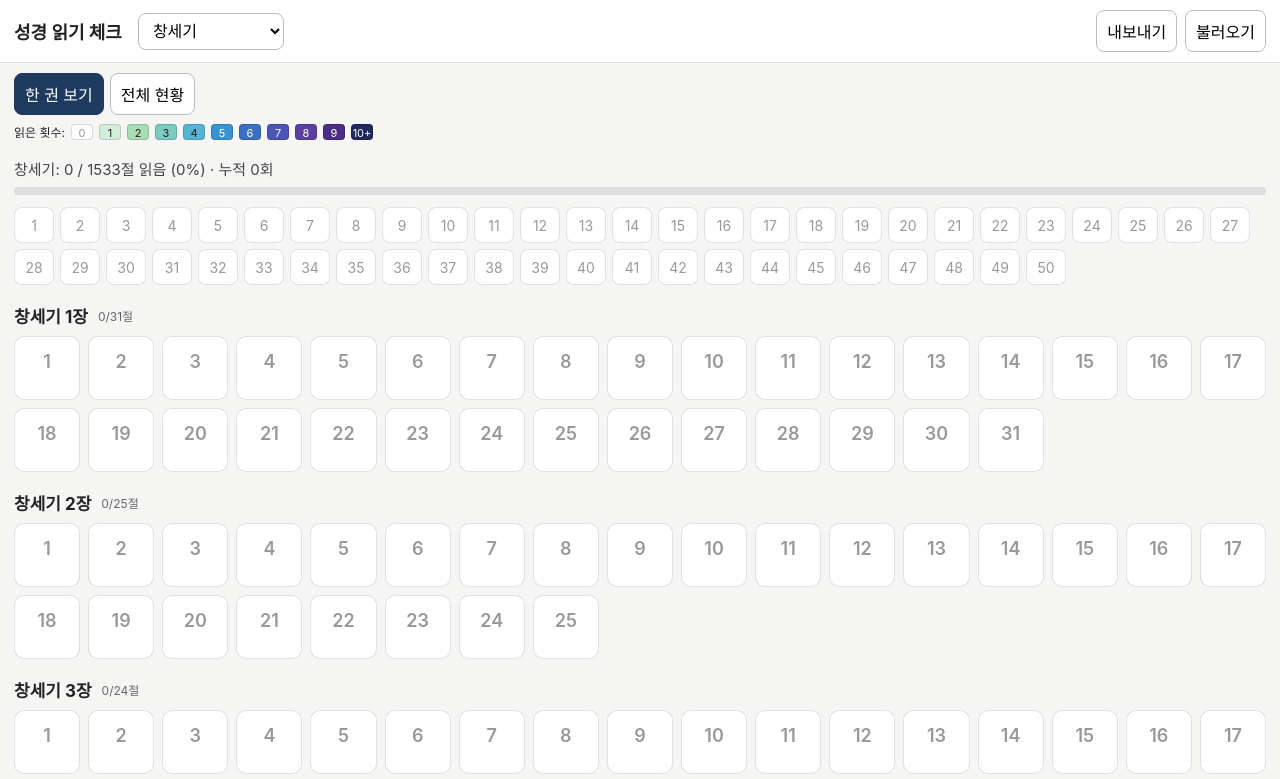
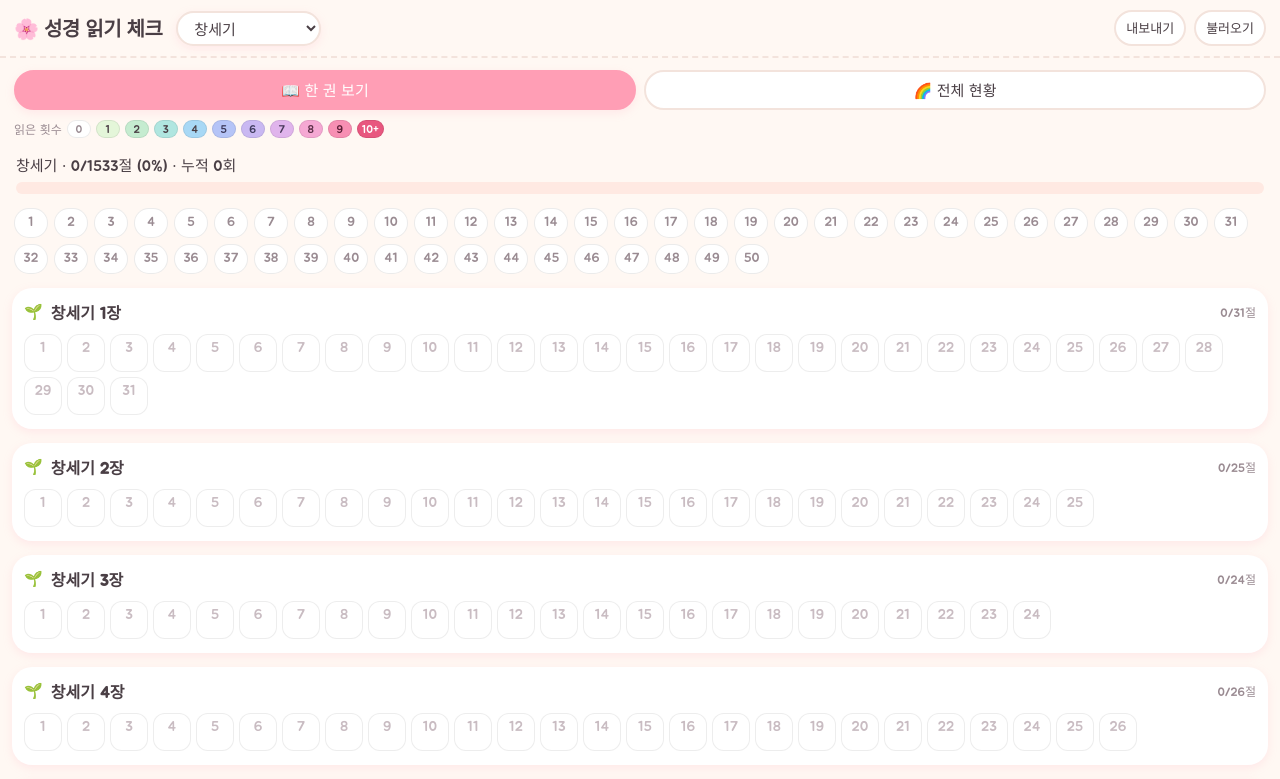
Before and after one commit to ykmoon316/bible-check, a plain HTML site: page index.html in a window 1280 px wide. Shown: the top 779 px of the page. Drawn offline with Linux system fonts and the light colour scheme.

Commit message:
Update index.html

```diff
--- a/index.html
+++ b/index.html
@@ -4,68 +4,142 @@
 <meta charset="UTF-8">
 <meta name="viewport" content="width=device-width, initial-scale=1, user-scalable=no">
 <meta name="apple-mobile-web-app-capable" content="yes">
+<meta name="theme-color" content="#fff4f0">
 <title>성경 읽기 체크</title>
 <style>
+  :root {
+    --bg: #fff8f3;
+    --card: #ffffff;
+    --ink: #4a3f45;
+    --sub: #9a8b92;
+    --line: #f3e3dc;
+    --accent: #ff9eb5;
+    --accent2: #ffc9a8;
+    --shadow: 0 3px 10px rgba(255, 158, 181, .18);
+  }
   * { box-sizing: border-box; -webkit-tap-highlight-color: transparent; }
-  body { margin: 0; font-family: -apple-system, 'Apple SD Gothic Neo', sans-serif; background: #f5f5f4; color: #222; }
-  header { position: sticky; top: 0; z-index: 5; background: #fff; border-bottom: 1px solid #ddd; padding: 10px 14px; display: flex; flex-wrap: wrap; gap: 8px; align-items: center; }
-  header h1 { font-size: 18px; margin: 0 8px 0 0; }
-  select, button { font-size: 16px; padding: 8px 10px; border-radius: 8px; border: 1px solid #bbb; background: #fff; }
+  body {
+    margin: 0;
+    font-family: 'Jua', 'Apple SD Gothic Neo', 'Nanum Gothic', -apple-system, sans-serif;
+    background: var(--bg);
+    color: var(--ink);
+  }
+
+  /* 상단 */
+  header {
+    position: sticky; top: 0; z-index: 5;
+    background: rgba(255, 248, 243, .94);
+    backdrop-filter: blur(8px); -webkit-backdrop-filter: blur(8px);
+    border-bottom: 2px dashed var(--line);
+    padding: 10px 14px;
+    display: flex; flex-wrap: wrap; gap: 8px; align-items: center;
+  }
+  header h1 { font-size: 20px; margin: 0 6px 0 0; letter-spacing: -0.5px; }
+  select, button {
+    font-family: inherit; font-size: 15px; color: var(--ink);
+    padding: 7px 12px; border-radius: 999px;
+    border: 2px solid var(--line); background: var(--card);
+    box-shadow: var(--shadow);
+  }
+  select { max-width: 150px; }
   button { cursor: pointer; }
+  button:active { transform: scale(.96); }
   .spacer { flex: 1; }
-  .tabs { display: flex; gap: 6px; padding: 10px 14px 0; flex-wrap: wrap; }
-  .tabs button.on { background: #1e3a5f; color: #fff; border-color: #1e3a5f; }
-  .summary { padding: 8px 14px; font-size: 15px; color: #444; }
-  .bar { height: 8px; background: #ddd; border-radius: 4px; margin: 0 14px; overflow: hidden; }
-  .bar > div { height: 100%; background: #2e8b57; width: 0; transition: width .3s; }
-  .legend { display: flex; flex-wrap: wrap; gap: 6px; padding: 8px 14px 10px; font-size: 12px; align-items: center; }
-  .legend span.sw { display: inline-block; width: 22px; height: 16px; border-radius: 4px; text-align: center; font-size: 11px; line-height: 16px; }
+  .mini-btn { font-size: 13px; padding: 6px 10px; box-shadow: none; }
+
+  .tabs { display: flex; gap: 8px; padding: 12px 14px 0; }
+  .tabs button { flex: 1; box-shadow: none; }
+  .tabs button.on { background: var(--accent); border-color: var(--accent); color: #fff; box-shadow: var(--shadow); }
+
+  .legend {
+    display: flex; flex-wrap: wrap; gap: 5px; align-items: center;
+    padding: 10px 14px 4px; font-size: 12px; color: var(--sub);
+  }
+  .legend .sw {
+    display: inline-block; min-width: 24px; height: 18px; padding: 0 4px;
+    border-radius: 999px; text-align: center; font-size: 11px; line-height: 17px;
+    border: 1px solid rgba(0,0,0,.08);
+  }
+
+  .summary { padding: 12px 16px 6px; font-size: 15px; }
+  .bar { height: 12px; background: #ffe9e2; border-radius: 999px; margin: 0 16px; overflow: hidden; }
+  .bar > div { height: 100%; width: 0; border-radius: 999px; background: linear-gradient(90deg, #ffc9a8, #ff9eb5); transition: width .35s; }
+
+  /* 장 바로가기 */
+  .jump { display: flex; flex-wrap: wrap; gap: 6px; padding: 14px 14px 0; }
+  .jb {
+    min-width: 34px; height: 30px; padding: 0 8px; border-radius: 999px;
+    border: 1.5px solid rgba(0,0,0,.08); font-size: 13px;
+    display: flex; align-items: center; justify-content: center; cursor: pointer;
+  }
 
   /* 한 권 보기 */
-  .chapter { padding: 0 14px; scroll-margin-top: 70px; }
-  .chapter h2 { font-size: 17px; margin: 18px 0 8px; display: flex; align-items: center; gap: 10px; }
-  .chapter h2 .mini { font-size: 12px; font-weight: 400; color: #666; }
-  .verses { display: grid; grid-template-columns: repeat(auto-fill, minmax(64px, 1fr)); gap: 8px; }
-  .v { position: relative; height: 64px; border-radius: 10px; border: 1px solid rgba(0,0,0,.12); display: flex; flex-direction: column; align-items: center; justify-content: center; user-select: none; -webkit-user-select: none; touch-action: manipulation; }
-  .v .n { font-size: 18px; font-weight: 600; }
-  .v .c { font-size: 12px; opacity: .85; min-height: 14px; }
+  .chapter {
+    margin: 14px 12px 0; padding: 12px 12px 14px;
+    background: var(--card); border-radius: 20px; box-shadow: var(--shadow);
+    scroll-margin-top: 76px;
+  }
+  .chapter h2 { font-size: 16px; margin: 0 0 10px; display: flex; align-items: center; gap: 8px; }
+  .chapter h2::before { content: '🌱'; font-size: 15px; }
+  .chapter h2 .mini { font-size: 12px; font-weight: 400; color: var(--sub); margin-left: auto; }
+
+  /* 절 칸: 기존 64px → 38px (약 40% 축소) */
+  .verses { display: grid; grid-template-columns: repeat(auto-fill, 38px); gap: 5px; }
+  .v {
+    width: 38px; height: 38px; border-radius: 12px;
+    border: 1.5px solid rgba(0,0,0,.07);
+    display: flex; flex-direction: column; align-items: center; justify-content: center;
+    user-select: none; -webkit-user-select: none; touch-action: manipulation;
+    transition: transform .08s;
+  }
+  .v:active { transform: scale(.88); }
+  .v .n { font-size: 14px; line-height: 1; }
+  .v .c { font-size: 9px; line-height: 1; margin-top: 2px; min-height: 9px; opacity: .85; }
   .bottom-space { height: 60px; }
 
-  /* 장 바로가기 */
-  .jump { display: flex; flex-wrap: wrap; gap: 6px; padding: 12px 14px 0; }
-  .jump .jb { min-width: 40px; height: 36px; padding: 0 8px; border-radius: 8px; border: 1px solid rgba(0,0,0,.12); font-size: 14px; display: flex; align-items: center; justify-content: center; }
+  /* 전체 현황 */
+  .total {
+    margin: 14px 12px 0; padding: 16px; border-radius: 22px; text-align: center;
+    background: linear-gradient(135deg, #ffe3ec, #ffeede); box-shadow: var(--shadow);
+  }
+  .total .big { font-size: 24px; }
+  .total .sub { font-size: 13px; color: var(--sub); margin-top: 4px; }
+  .total .bar { margin: 12px 0 0; background: rgba(255,255,255,.7); }
+  .group-title { padding: 18px 18px 0; font-size: 17px; }
+  .books { display: grid; grid-template-columns: repeat(auto-fill, minmax(140px, 1fr)); gap: 10px; padding: 10px 12px 14px; }
+  .bk {
+    border-radius: 18px; padding: 11px 12px; cursor: pointer;
+    border: 1.5px solid rgba(0,0,0,.07); box-shadow: var(--shadow);
+  }
+  .bk:active { transform: scale(.97); }
+  .bk .t { font-size: 15px; }
+  .bk .s { font-size: 11px; margin-top: 3px; opacity: .85; }
+  .bk .pb { height: 7px; border-radius: 999px; background: rgba(0,0,0,.1); margin-top: 8px; overflow: hidden; }
+  .bk .pb > div { height: 100%; border-radius: 999px; background: #ff9eb5; }
 
-  /* 전체 현황 */
-  .books { display: grid; grid-template-columns: repeat(auto-fill, minmax(150px, 1fr)); gap: 10px; padding: 12px 14px 30px; }
-  .bk { border-radius: 12px; border: 1px solid rgba(0,0,0,.12); padding: 10px; cursor: pointer; }
-  .bk .t { font-weight: 700; font-size: 15px; }
-  .bk .s { font-size: 12px; margin-top: 2px; opacity: .9; }
-  .bk .pb { height: 6px; border-radius: 3px; background: rgba(0,0,0,.18); margin-top: 8px; overflow: hidden; }
-  .bk .pb > div { height: 100%; background: rgba(255,255,255,.95); }
-  .group-title { padding: 14px 14px 0; font-weight: 700; font-size: 16px; }
-  .total { padding: 12px 14px 0; }
-  .total .big { font-size: 22px; font-weight: 700; }
-  .total .sub { font-size: 14px; color: #555; margin-top: 2px; }
-
-  dialog { border: none; border-radius: 14px; padding: 20px; width: 300px; box-shadow: 0 10px 40px rgba(0,0,0,.3); }
-  dialog input { width: 100%; font-size: 24px; padding: 10px; text-align: center; margin: 10px 0; border-radius: 8px; border: 1px solid #bbb; }
+  /* 숫자 입력 창 */
+  dialog { border: none; border-radius: 24px; padding: 22px; width: 300px; box-shadow: 0 12px 40px rgba(120, 80, 90, .3); background: var(--card); color: var(--ink); font-family: inherit; }
+  dialog::backdrop { background: rgba(74, 63, 69, .35); }
+  dialog input { width: 100%; font-family: inherit; font-size: 26px; padding: 10px; text-align: center; margin: 12px 0; border-radius: 16px; border: 2px solid var(--line); color: var(--ink); }
   dialog .row { display: flex; gap: 8px; }
   dialog .row button { flex: 1; }
+  dialog .ok { background: var(--accent); border-color: var(--accent); color: #fff; }
 </style>
+<link href="https://fonts.googleapis.com/css2?family=Jua&display=swap" rel="stylesheet">
 </head>
 <body>
 <header>
-  <h1>성경 읽기 체크</h1>
+  <h1>🌸 성경 읽기 체크</h1>
   <select id="bookSel"></select>
   <span class="spacer"></span>
-  <button id="exportBtn">내보내기</button>
-  <button id="importBtn">불러오기</button>
+  <button id="exportBtn" class="mini-btn">내보내기</button>
+  <button id="importBtn" class="mini-btn">불러오기</button>
   <input type="file" id="importFile" accept="application/json" style="display:none">
 </header>
 
 <div class="tabs">
-  <button id="tabBook" class="on">한 권 보기</button>
-  <button id="tabAll">전체 현황</button>
+  <button id="tabBook" class="on">📖 한 권 보기</button>
+  <button id="tabAll">🌈 전체 현황</button>
 </div>
 
 <div class="legend" id="legend"></div>
@@ -84,20 +158,21 @@
   <div class="total">
     <div class="big" id="totalBig"></div>
     <div class="sub" id="totalSub"></div>
+    <div class="bar"><div id="totalBar"></div></div>
   </div>
-  <div class="bar" style="margin-top:10px"><div id="totalBar"></div></div>
-  <div class="group-title">구약</div>
+  <div class="group-title">🌿 구약</div>
   <div class="books" id="otBooks"></div>
-  <div class="group-title">신약</div>
+  <div class="group-title">🌷 신약</div>
   <div class="books" id="ntBooks"></div>
+  <div class="bottom-space"></div>
 </div>
 
 <dialog id="dlg">
-  <div id="dlgTitle" style="font-weight:700"></div>
+  <div id="dlgTitle"></div>
   <input type="number" id="dlgInput" min="0" inputmode="numeric">
   <div class="row">
     <button id="dlgCancel">취소</button>
-    <button id="dlgOk" style="background:#1e3a5f;color:#fff">확인</button>
+    <button id="dlgOk" class="ok">확인</button>
   </div>
 </dialog>
 
@@ -173,19 +248,19 @@ const BIBLE = [
 ];
 const OT_COUNT = 39;
 
-// ===== 색상: 0회=흰색, 1~10회=초록→진한 남색, 10회 이상은 같은 색 =====
+// ===== 파스텔 색상: 0회=흰색, 1~10회, 10회 이상은 같은 색 =====
 const COLORS = [
-  {bg:'#ffffff', fg:'#999'},   // 0
-  {bg:'#d4edda', fg:'#222'},   // 1
-  {bg:'#a8dcb5', fg:'#222'},   // 2
-  {bg:'#7ccbc0', fg:'#222'},   // 3
-  {bg:'#56b4d3', fg:'#222'},   // 4
-  {bg:'#3a93d1', fg:'#fff'},   // 5
-  {bg:'#3a6fc4', fg:'#fff'},   // 6
-  {bg:'#4b55b5', fg:'#fff'},   // 7
-  {bg:'#5a3fa0', fg:'#fff'},   // 8
-  {bg:'#4a2f85', fg:'#fff'},   // 9
-  {bg:'#1e2a5e', fg:'#fff'}    // 10+
+  {bg:'#ffffff', fg:'#c9bcc2'},   // 0
+  {bg:'#e4f6d9', fg:'#4a3f45'},   // 1 연두
+  {bg:'#c5ecd0', fg:'#4a3f45'},   // 2
+  {bg:'#b0e6e0', fg:'#4a3f45'},   // 3 민트
+  {bg:'#a8d8f5', fg:'#4a3f45'},   // 4 하늘
+  {bg:'#b5c4f7', fg:'#3d3a5c'},   // 5
+  {bg:'#c9b8f2', fg:'#3d3a5c'},   // 6 연보라
+  {bg:'#e0b4ec', fg:'#4a3a5c'},   // 7
+  {bg:'#f5a8d3', fg:'#5c2f48'},   // 8 분홍
+  {bg:'#f78fb3', fg:'#5c2038'},   // 9
+  {bg:'#e8577f', fg:'#ffffff'}    // 10+ 진분홍
 ];
 const colorOf = n => COLORS[Math.min(n, 10)];
 
@@ -213,20 +288,18 @@ BIBLE.forEach((b, i) => {
 // 범례
 (function() {
   const lg = $('legend');
-  lg.append('읽은 횟수: ');
+  lg.append('읽은 횟수 ');
   for (let i = 0; i <= 10; i++) {
     const s = document.createElement('span');
     s.className = 'sw';
     s.style.background = COLORS[i].bg;
-    s.style.color = COLORS[i].fg;
-    s.style.border = '1px solid rgba(0,0,0,.15)';
+    s.style.color = COLORS[i].fg === '#c9bcc2' ? '#9a8b92' : COLORS[i].fg;
     s.textContent = i === 10 ? '10+' : i;
     lg.appendChild(s);
   }
 })();
 
 // ===== 통계 계산 =====
-// 한 장: 읽은 절 수, 전체 절 수, 가장 적게 읽은 절의 횟수, 누적 횟수
 function chapterStats(b, ci) {
   const cnt = BIBLE[b][1][ci];
   let read = 0, min = Infinity, sum = 0;
@@ -238,7 +311,6 @@ function chapterStats(b, ci) {
   }
   return {read, total: cnt, min: min === Infinity ? 0 : min, sum};
 }
-// 한 권
 function bookStats(b) {
   let read = 0, total = 0, min = Infinity, sum = 0;
   BIBLE[b][1].forEach((_, ci) => {
@@ -254,7 +326,7 @@ function paint(el, n) {
   const c = colorOf(n);
   el.style.background = c.bg;
   el.style.color = c.fg;
-  el.querySelector('.c').textContent = n > 0 ? n + '회' : '';
+  el.querySelector('.c').textContent = n > 0 ? n : '';
 }
 
 function makeVerse(b, ci, v, onChange) {
@@ -299,7 +371,7 @@ function makeVerse(b, ci, v, onChange) {
 function renderBookSummary() {
   const s = bookStats(book);
   const pct = s.total ? Math.round(s.read / s.total * 100) : 0;
-  $('summary').textContent = `${BIBLE[book][0]}: ${s.read} / ${s.total}절 읽음 (${pct}%) · 누적 ${s.sum}회`;
+  $('summary').textContent = `${BIBLE[book][0]} · ${s.read}/${s.total}절 (${pct}%) · 누적 ${s.sum}회`;
   $('barFill').style.width = pct + '%';
 }
 
@@ -311,7 +383,7 @@ function refreshChapterHeader(ci) {
   if (jb) {
     const c = colorOf(s.min);
     jb.style.background = c.bg;
-    jb.style.color = c.fg;
+    jb.style.color = c.fg === '#c9bcc2' ? '#9a8b92' : c.fg;
   }
 }
 
@@ -323,7 +395,6 @@ function renderBook() {
   box.innerHTML = '';
 
   chapters.forEach((cnt, ci) => {
-    // 바로가기 버튼
     const jb = document.createElement('div');
     jb.className = 'jb';
     jb.id = 'jb-' + ci;
@@ -333,7 +404,6 @@ function renderBook() {
     };
     jump.appendChild(jb);
 
-    // 장 영역
     const sec = document.createElement('div');
     sec.className = 'chapter';
     sec.id = 'ch-' + ci;
@@ -364,15 +434,14 @@ function renderAll() {
     gRead += s.read; gTotal += s.total; gSum += s.sum;
     if (s.read === s.total) booksDone++;
     const pct = s.total ? Math.round(s.read / s.total * 100) : 0;
-    // 권 전체 색 = 그 권에서 가장 적게 읽은 절의 횟수
     const c = colorOf(s.min);
     const el = document.createElement('div');
     el.className = 'bk';
     el.style.background = c.bg;
-    el.style.color = c.fg;
+    el.style.color = c.fg === '#c9bcc2' ? '#4a3f45' : c.fg;
     el.innerHTML = `<div class="t">${b[0]}</div>` +
       `<div class="s">${pct}% · ${s.read}/${s.total}절</div>` +
-      `<div class="pb"><div style="width:${pct}%;${s.min === 0 ? 'background:#2e8b57' : ''}"></div></div>`;
+      `<div class="pb"><div style="width:${pct}%"></div></div>`;
     el.onclick = () => {
       book = bi;
       bookSel.value = bi;
@@ -385,11 +454,9 @@ function renderAll() {
   });
 
   const pct = gTotal ? (gRead / gTotal * 100) : 0;
-  $('totalBig').textContent = `성경 전체 ${pct.toFixed(1)}% 읽음`;
+  $('totalBig').textContent = `성경 전체 ${pct.toFixed(1)}% 읽었어요 ✨`;
   $('totalSub').textContent = `${gRead.toLocaleString()} / ${gTotal.toLocaleString()}절 · 완독한 권 ${booksDone}/66 · 누적 ${gSum.toLocaleString()}회`;
   $('totalBar').style.width = pct + '%';
-  $('totalBar').style.height = '100%';
-  $('totalBar').style.background = '#2e8b57';
 }
 
 function showTab(t) {
```
